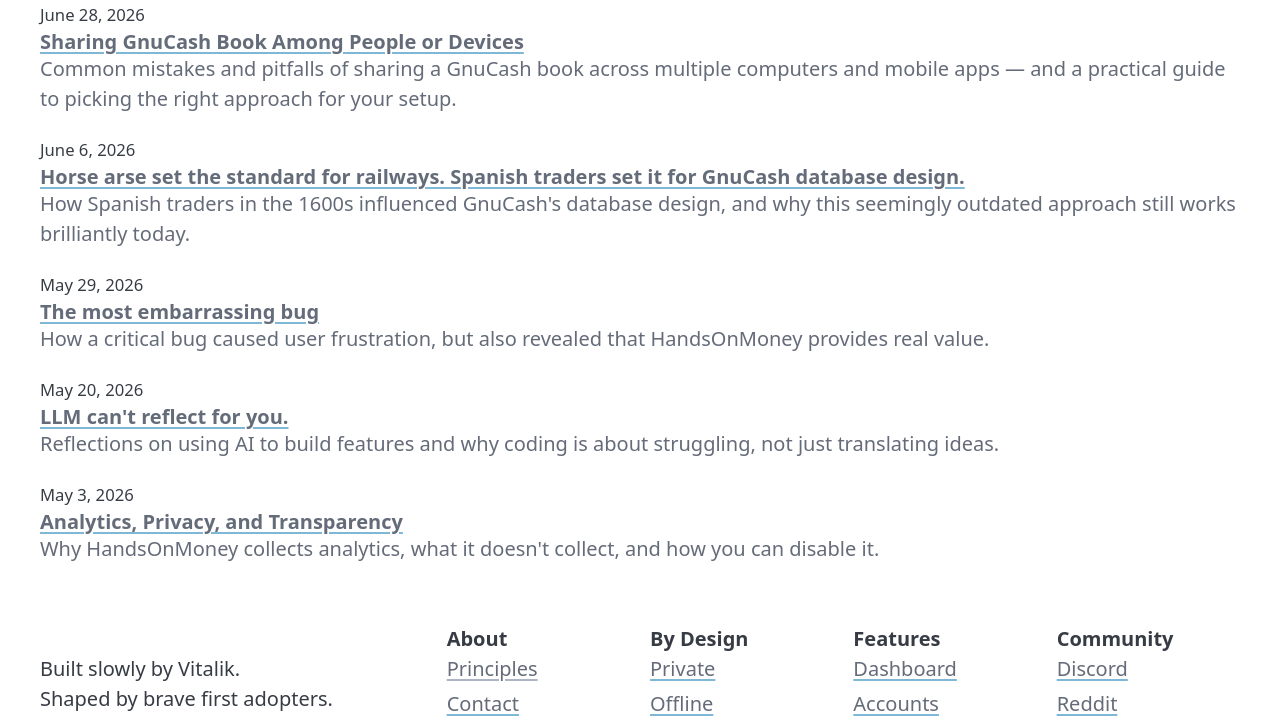
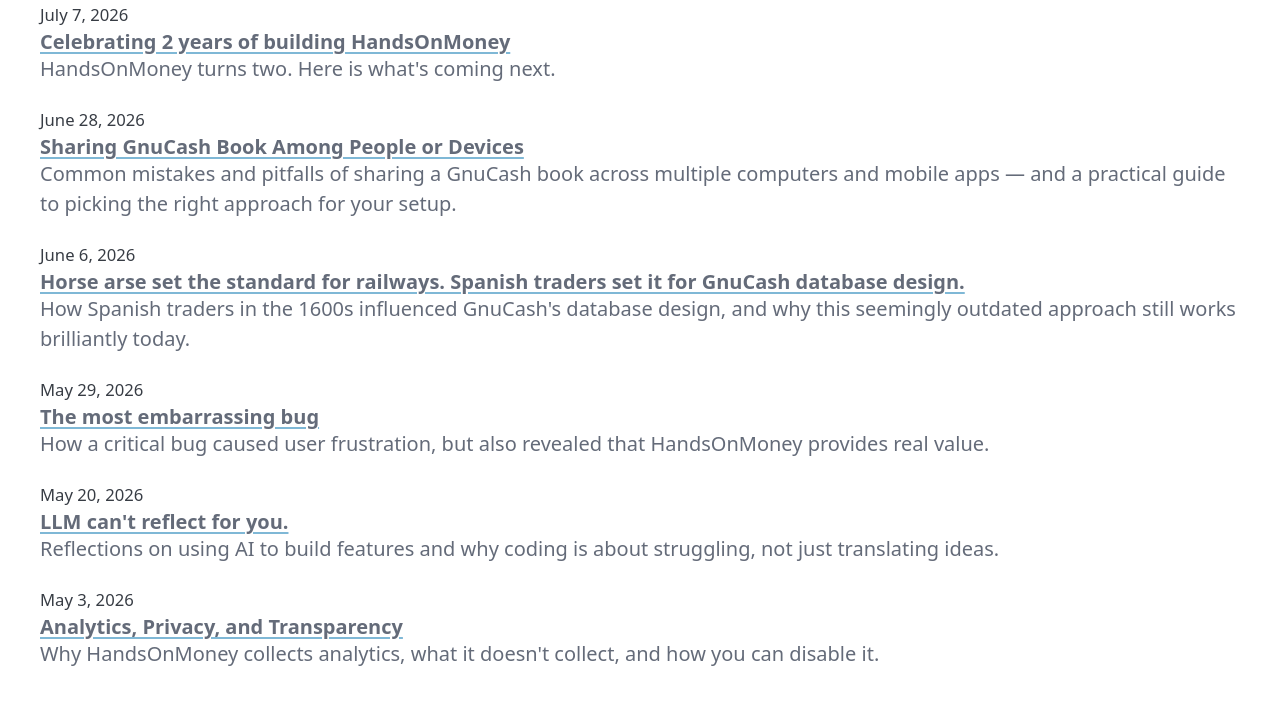
Before and after one commit to HandsOnMoney/website, a plain HTML site: page blog/index.html in a window 1280 px wide. Shown: the part 156-878 px from the top of the page. Drawn offline with nearby package versions, Linux system fonts and the light colour scheme.

Commit message:
blog: add date and index record

```diff
--- a/blog/index.html
+++ b/blog/index.html
@@ -37,6 +37,13 @@
         <h1>Blog</h1>
 
         <div>
+            <hgroup>
+                <small>July 7, 2026</small>
+                <h6>
+                    <a href="2026-07-07-two-years/">Celebrating 2 years of building HandsOnMoney</a>
+                </h6>
+                <p>HandsOnMoney turns two. Here is what's coming next.</p>
+            </hgroup>
             <hgroup>
                 <small>June 28, 2026</small>
                 <h6>
```
Also changed, not shown: blog/2026-07-07-two-years/index.html (+1 -0 lines), blog/2026-06-28-how-to-sync/index.html (line endings or trailing spaces).
